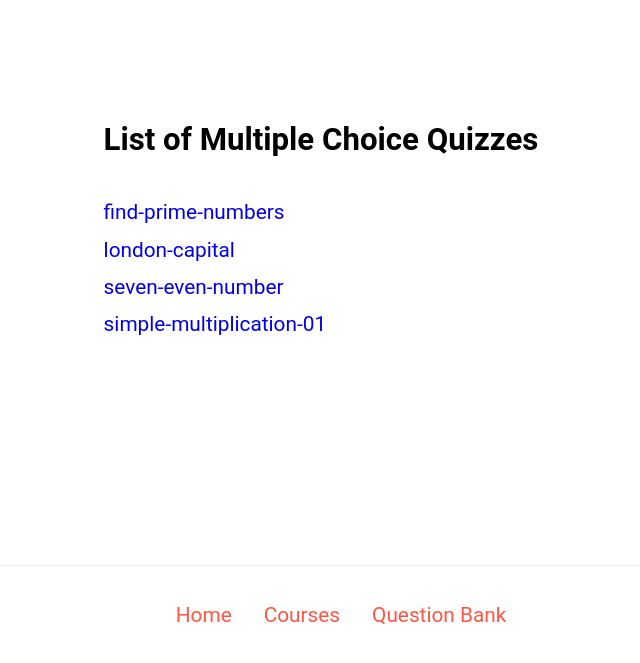
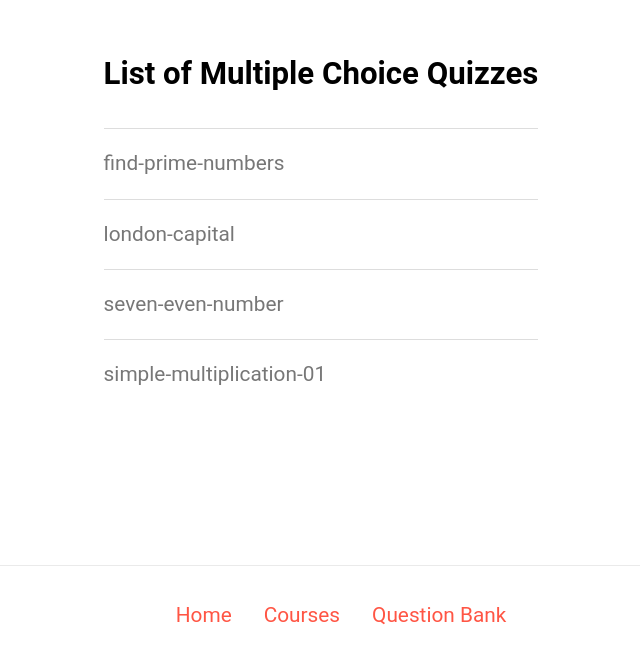
Before and after one commit to subwaymatch/byquiz, a Next.js app: page /quiz in a window 1280 px wide. Shown: the part 135-798 px from the top of the page, without its empty margins (319-959 px from the left). Built offline with nearby package versions, Linux system fonts and the light colour scheme.

Commit message:
Update quiz list css

```diff
--- a/pages/quiz/index.module.scss
+++ b/pages/quiz/index.module.scss
@@ -1,3 +1,11 @@
 a.quiz-link {
   display: block;
+  border-top: 1px solid #ddd;
+  padding: 1rem 0;
+  color: #777;
+
+  &:hover {
+    color: #ff5544;
+    border-color: #ff5544;
+  }
 }
```
